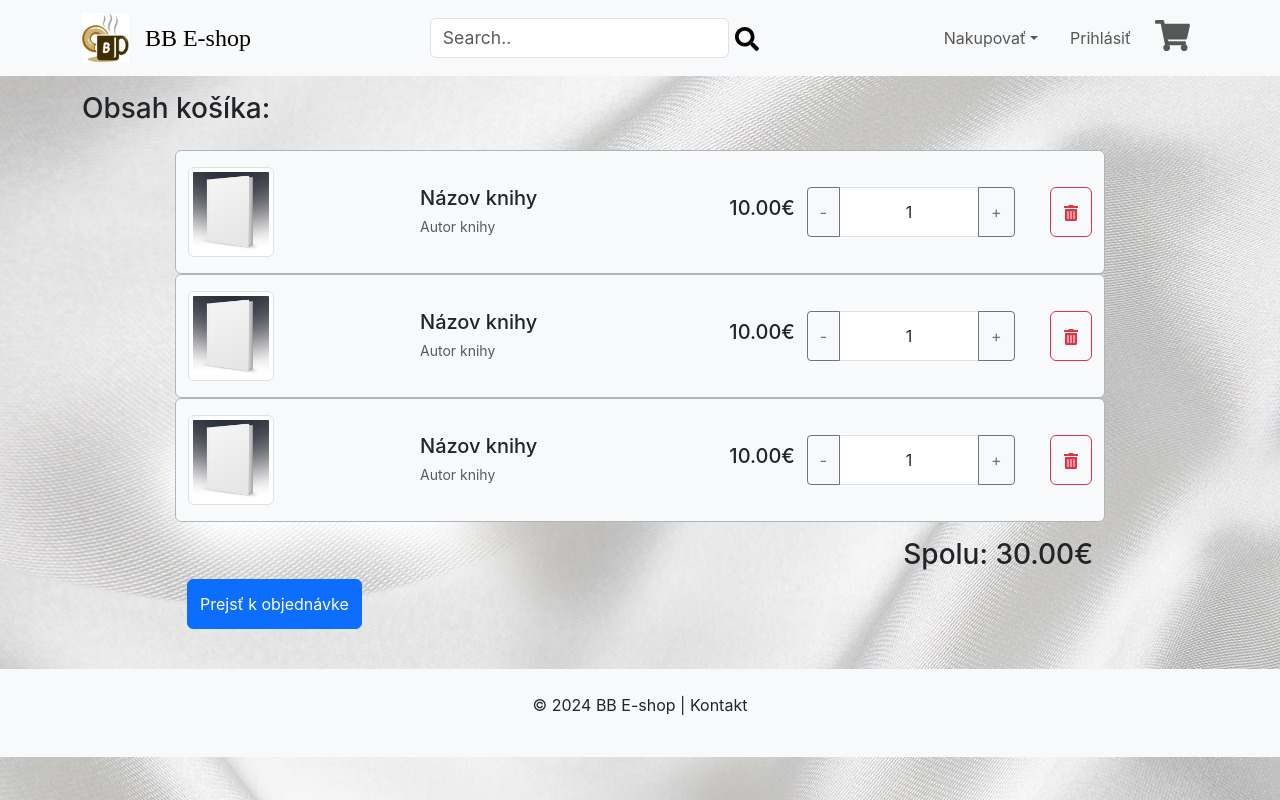
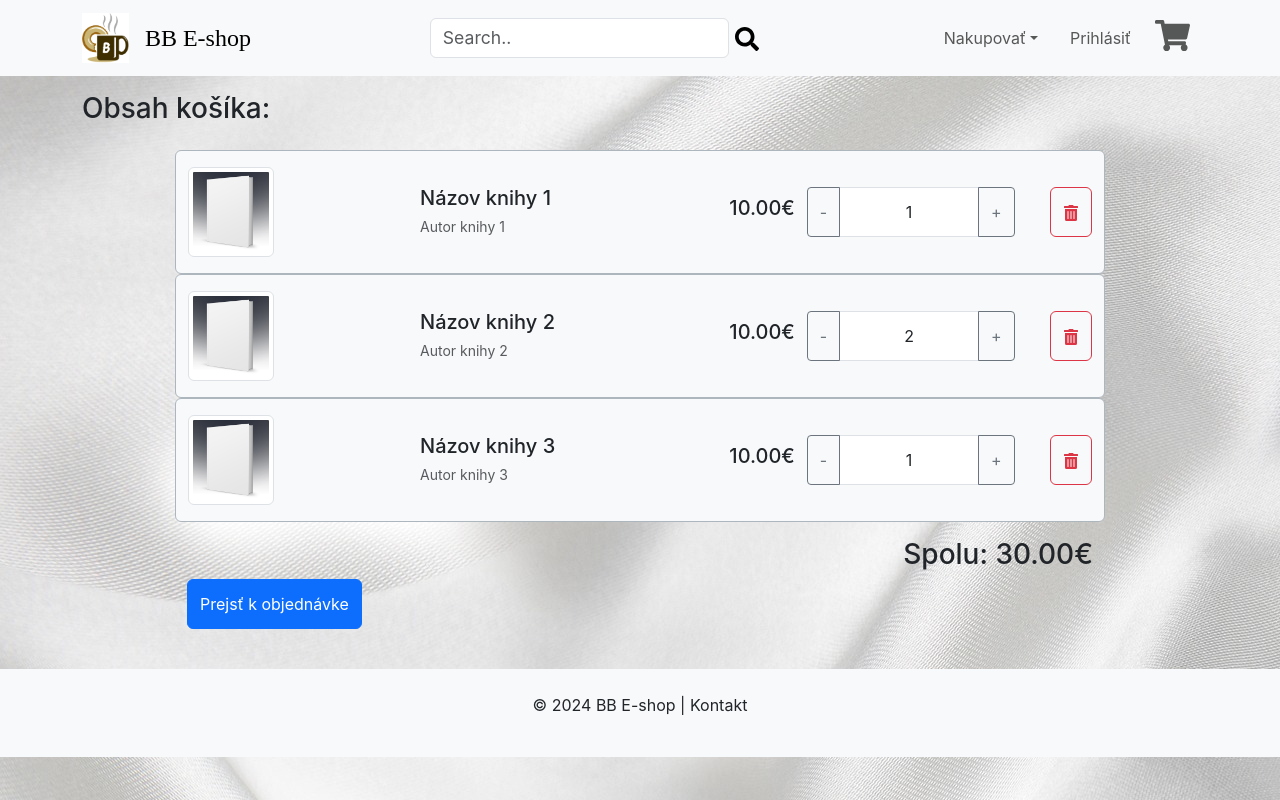
Before and after one commit to huzevkova/VAII_SP_ESHOP, a React (Create React App) app: page /cart in a window 1280 px wide. Built offline with nearby package versions, Linux system fonts and the light colour scheme.

Commit message:
Refaktoring Cart komponentov na Views - rozdelenie logiky a vzhľadu

```diff
--- a/src/components/Cart/CartItem.js
+++ b/src/components/Cart/CartItem.js
@@ -1,62 +1,33 @@
 import React, { useState } from "react";
-import { useNavigate } from "react-router-dom";
-import { FaTrashAlt } from "react-icons/fa";
-import { Row, Button, Image, Form, InputGroup } from "react-bootstrap";
+import CartItemView from "../../views/Cart/CartItemView";
 
-const CartItem = ({ image, title, author, price, number, onRemove, onQuantityChange }) => {
-    const [quantity, setQuantity] = useState(number);
-    const navigate = useNavigate();
+const CartItem = ({ itemData, index, handleRemoveItem, onQuantityChange }) => {
+    const [quantity, setQuantity] = useState(itemData.number);
 
     const handleIncrement = () => {
         setQuantity((prevQuantity) => prevQuantity + 1);
-        onQuantityChange(quantity + 1);
+        onQuantityChange(index, quantity + 1);
     };
 
     const handleDecrement = () => {
         if (quantity > 1) {
             setQuantity((prevQuantity) => prevQuantity - 1);
-            onQuantityChange(quantity - 1);
+            onQuantityChange(index, quantity - 1);
         }
     };
 
     const handleRemove = () => {
-        onRemove();  // Trigger removal from cart
+        handleRemoveItem(index);
     };
 
     return (
-        <Row className="align-items-center border-bottom py-3 bg-light border border-dark-subtle rounded">
-            <div className="col-md-3 col-sm-1">
-                <Image src={image} alt={title} thumbnail className="cart-item-image" />
-            </div>
-            <div className="col-md-4 col-sm-4">
-                <h5 className="mb-1">{title}</h5>
-                <small className="text-muted">{author}</small>
-            </div>
-            <div className="col-md-1 col-sm-2 text-center">
-                <h5>{price}</h5>
-            </div>
-            <div className="col-md-3 col-sm-3 text-center">
-                <InputGroup>
-                    <Button variant="outline-secondary" size="sm" className="cart-number-button" onClick={handleDecrement}>
-                        -
-                    </Button>
-                    <Form.Control
-                        type="text"
-                        value={quantity}
-                        readOnly
-                        className="text-center"
-                    />
-                    <Button variant="outline-secondary" size="sm" onClick={handleIncrement}>
-                        +
-                    </Button>
-                </InputGroup>
-            </div>
-            <div className="col-md-1 col-sm-1 text-end mt-md-0">
-                <Button variant="outline-danger" onClick={handleRemove}>
-                    <FaTrashAlt />
-                </Button>
-            </div>
-        </Row>
+        <CartItemView
+            itemData={itemData}
+            quantity={quantity}
+            handleIncrement={handleIncrement}
+            handleDecrement={handleDecrement}
+            handleRemove={handleRemove}
+        />
     );
 };
 
--- a/src/components/Cart/CartPage.js
+++ b/src/components/Cart/CartPage.js
@@ -1,63 +1,56 @@
-import React from "react";
-import MyNavbar from "../General/MyNavbar";
-import Footer from "../General/Footer";
-import CartItem from "./CartItem";
-import {Button, Container} from "react-bootstrap";
-import {useNavigate} from "react-router-dom";
+import React, {useState} from "react";
+import CartView from "../../views/Cart/CartView";
 
 const CartPage = () => {
 
-    const navigate = useNavigate();
+    const [cartItems, setCartItems] = useState([
+        {
+            image: 'images/book.jpg',
+            title: 'Názov knihy 1',
+            author: 'Autor knihy 1',
+            price: '10.00€',
+            number: 1
+        },
+        {
+            image: 'images/book.jpg',
+            title: 'Názov knihy 2',
+            author: 'Autor knihy 2',
+            price: '10.00€',
+            number: 2
+        },
+        {
+            image: 'images/book.jpg',
+            title: 'Názov knihy 3',
+            author: 'Autor knihy 3',
+            price: '10.00€',
+            number: 1
+        }
+    ]);
 
     const handleQuantityChange = (index, newQuantity) => {
-
+        if (newQuantity === 0) {
+            handleRemoveItem(index);
+        } else {
+            setCartItems((prevCartItems) =>
+                prevCartItems.map((item, i) =>
+                    i === index ? {...item, number: newQuantity} : item
+                )
+            );
+        }
     };
 
     const handleRemoveItem = (index) => {
-
+        setCartItems((prevCartItems) =>
+            prevCartItems.filter((_, i) => i !== index)
+        );
     };
 
     return (
-        <>
-            <MyNavbar/>
-            <section className="py-3">
-                <div className="container">
-                    <h3 className="search">Obsah košíka:</h3>
-                    <Container className="my-4 col-md-10">
-                        <CartItem
-                            image="images/book.jpg"
-                            title="Názov knihy"
-                            author="Autor knihy"
-                            price={"10.00€"}
-                            number={1}
-                            onRemove={() => handleRemoveItem(1)}
-                            onQuantityChange={(newQuantity) => handleQuantityChange(1, newQuantity)}
-                        />
-                        <CartItem
-                            image="images/book.jpg"
-                            title="Názov knihy"
-                            author="Autor knihy"
-                            price={"10.00€"}
-                            number={1}
-                            onRemove={() => handleRemoveItem(1)}
-                            onQuantityChange={(newQuantity) => handleQuantityChange(1, newQuantity)}
-                        />
-                        <CartItem
-                            image="images/book.jpg"
-                            title="Názov knihy"
-                            author="Autor knihy"
-                            price={"10.00€"}
-                            number={1}
-                            onRemove={() => handleRemoveItem(1)}
-                            onQuantityChange={(newQuantity) => handleQuantityChange(1, newQuantity)}
-                        />
-                        <h3 className="mt-3 text-end">Spolu: 30.00€</h3>
-                        <Button onClick={() => navigate('/checkout')}>Prejsť k objednávke</Button>
-                    </Container>
-                </div>
-            </section>
-            <Footer/>
-        </>
+        <CartView
+            cartItems={cartItems}
+            handleQuantityChange={handleQuantityChange}
+            handleRemoveItem={handleRemoveItem}
+        />
     )
 };
 
--- /dev/null
+++ b/src/views/Cart/CartItemView.js
@@ -0,0 +1,43 @@
+import {Button, Form, Image, InputGroup, Row} from "react-bootstrap";
+import {FaTrashAlt} from "react-icons/fa";
+import React from "react";
+
+const CartItemView = ({itemData, quantity, handleDecrement, handleIncrement, handleRemove}) => {
+    return (
+        <Row className="align-items-center border-bottom py-3 bg-light border border-dark-subtle rounded">
+            <div className="col-md-3 col-sm-1">
+                <Image src={itemData.image} alt={itemData.title} thumbnail className="cart-item-image" />
+            </div>
+            <div className="col-md-4 col-sm-4">
+                <h5 className="mb-1">{itemData.title}</h5>
+                <small className="text-muted">{itemData.author}</small>
+            </div>
+            <div className="col-md-1 col-sm-2 text-center">
+                <h5>{itemData.price}</h5>
+            </div>
+            <div className="col-md-3 col-sm-3 text-center">
+                <InputGroup>
+                    <Button variant="outline-secondary" size="sm" className="cart-number-button" onClick={handleDecrement}>
+                        -
+                    </Button>
+                    <Form.Control
+                        type="text"
+                        value={quantity}
+                        readOnly
+                        className="text-center"
+                    />
+                    <Button variant="outline-secondary" size="sm" onClick={handleIncrement}>
+                        +
+                    </Button>
+                </InputGroup>
+            </div>
+            <div className="col-md-1 col-sm-1 text-end mt-md-0">
+                <Button variant="outline-danger" onClick={handleRemove}>
+                    <FaTrashAlt />
+                </Button>
+            </div>
+        </Row>
+    )
+};
+
+export default CartItemView;
--- /dev/null
+++ b/src/views/Cart/CartView.js
@@ -0,0 +1,37 @@
+import MyNavbar from "../../components/General/MyNavbar";
+import {Button, Container} from "react-bootstrap";
+import CartItem from "../../components/Cart/CartItem";
+import Footer from "../../components/General/Footer";
+import React from "react";
+import {useNavigate} from "react-router-dom";
+
+const CartView = ({cartItems, handleRemoveItem, handleQuantityChange }) => {
+
+    const navigate = useNavigate();
+
+    return (
+        <>
+            <MyNavbar/>
+            <section className="py-3">
+                <div className="container">
+                    <h3 className="search">Obsah košíka:</h3>
+                    <Container className="my-4 col-md-10">
+                        {cartItems.map((item, index) => (
+                            <CartItem
+                                itemData={item}
+                                index={index}
+                                handleRemoveItem={handleRemoveItem}
+                                onQuantityChange={handleQuantityChange}
+                            />
+                        ))}
+                        <h3 className="mt-3 text-end">Spolu: 30.00€</h3>
+                        <Button onClick={() => navigate('/checkout')}>Prejsť k objednávke</Button>
+                    </Container>
+                </div>
+            </section>
+            <Footer/>
+        </>
+    )
+};
+
+export default CartView;
```
